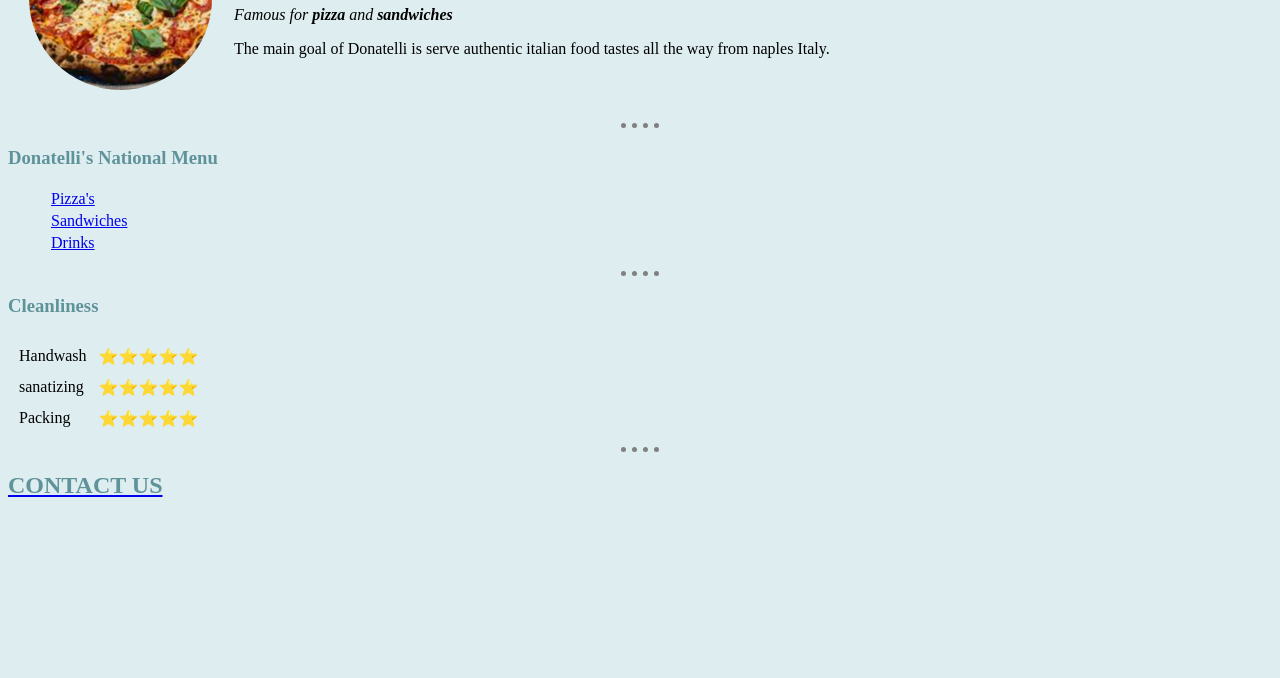
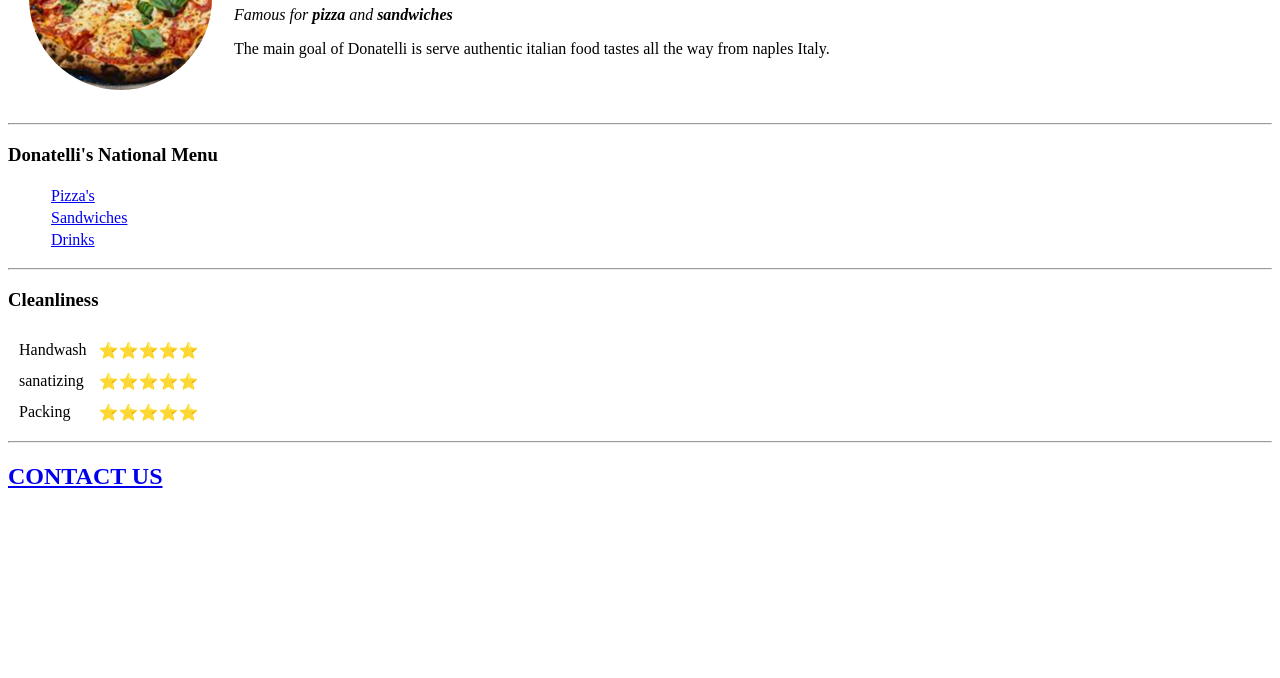
Before and after one commit to Avuku016/DP, a plain HTML site: page index.html in a window 1280 px wide. Shown: the part 122-800 px from the top of the page. Drawn offline with Linux system fonts and the light colour scheme; files that its build step writes are made by us from their sources.

Commit message:
Update index.html

```diff
--- a/index.html
+++ b/index.html
@@ -4,7 +4,7 @@
 <head>
   <meta charset="utf-8">
   <title>Donatelli's personal website</title>
-  <link rel="stylesheet" href="css/styles.css">
+  <link rel="stylesheet" href="personal website/css/styles.css">
 </head>
 
 <body>
```
